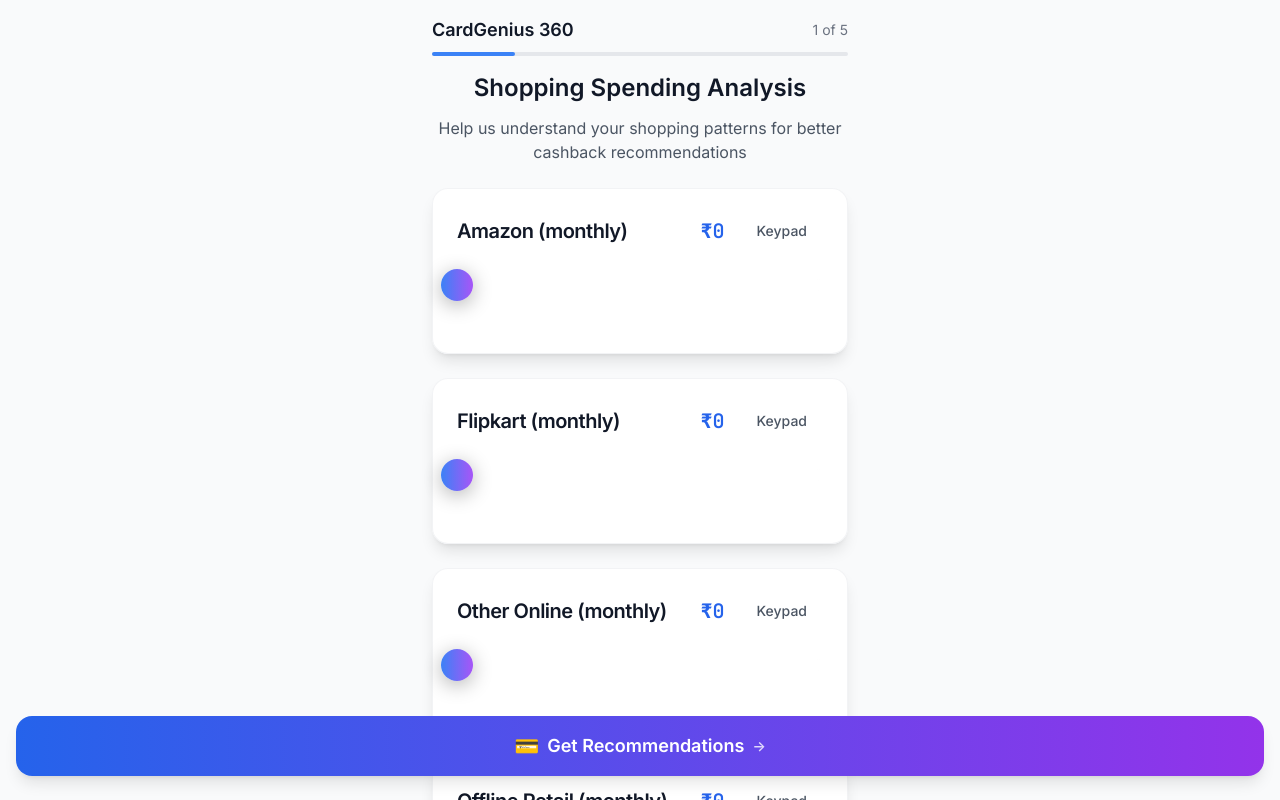
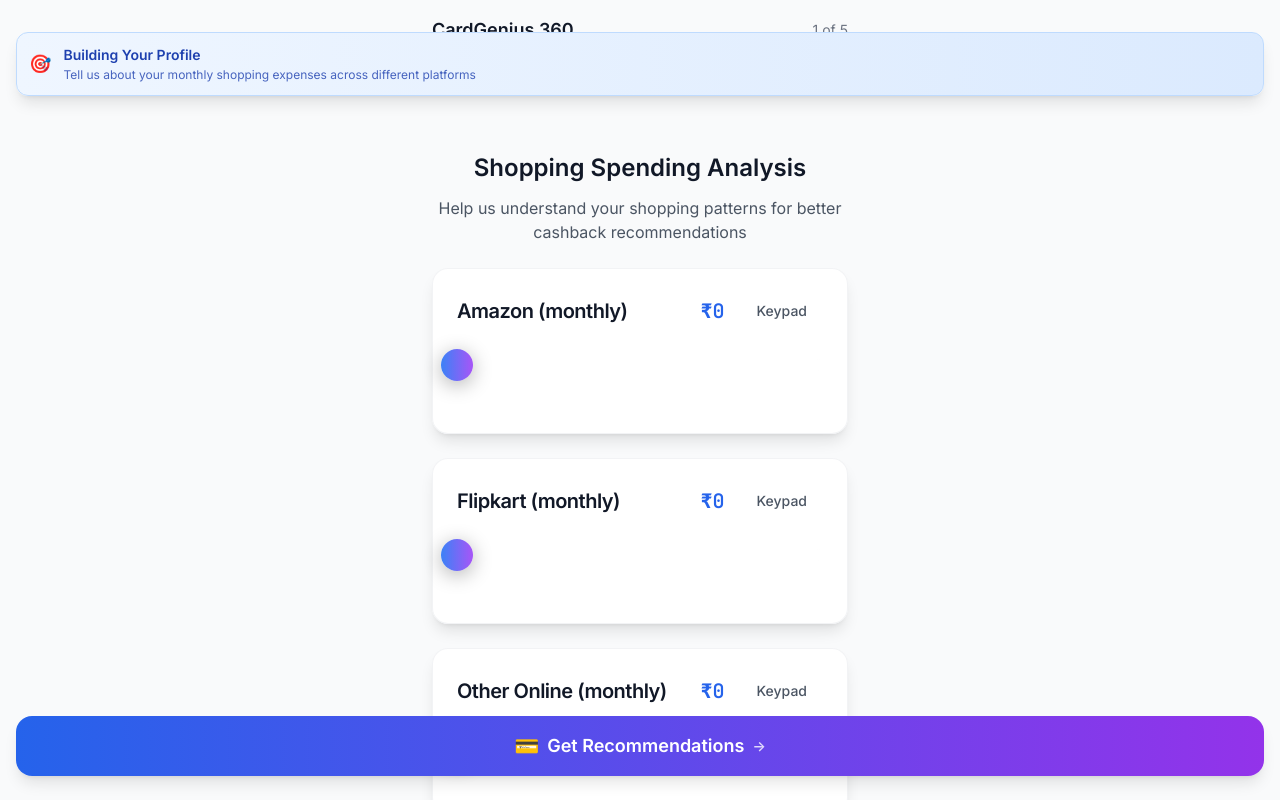
Before and after one commit to mohsinfd/cg360, a React (Vite) app: page / in a window 1280 px wide. Both pictures are taken after a click on the button "Use Default Order". Shown: the top 800 px of the page. Built offline with nearby package versions, Linux system fonts and the light colour scheme.

Commit message:
Implement top carousel toast system and fix CTA conflicts for all categories

```diff
--- /dev/null
+++ b/src/components/CarouselToast.tsx
@@ -0,0 +1,72 @@
+import React, { useState, useEffect } from 'react';
+
+interface ToastMessage {
+  id: string;
+  icon: string;
+  title: string;
+  message: string;
+  color: 'blue' | 'green' | 'purple' | 'orange';
+}
+
+interface CarouselToastProps {
+  messages: ToastMessage[];
+  interval?: number; // milliseconds
+}
+
+const CarouselToast: React.FC<CarouselToastProps> = ({
+  messages,
+  interval = 3000
+}) => {
+  const [currentIndex, setCurrentIndex] = useState(0);
+
+  useEffect(() => {
+    if (messages.length <= 1) return;
+
+    const timer = setInterval(() => {
+      setCurrentIndex((prev) => (prev + 1) % messages.length);
+    }, interval);
+
+    return () => clearInterval(timer);
+  }, [messages.length, interval]);
+
+  if (messages.length === 0) return null;
+
+  const currentMessage = messages[currentIndex];
+  const colorClasses = {
+    blue: 'from-blue-50 to-blue-100 border-blue-200 text-blue-800',
+    green: 'from-green-50 to-green-100 border-green-200 text-green-800',
+    purple: 'from-purple-50 to-purple-100 border-purple-200 text-purple-800',
+    orange: 'from-orange-50 to-orange-100 border-orange-200 text-orange-800'
+  };
+
+  return (
+    <div className="fixed top-0 left-0 right-0 z-50 px-4 pt-2 pb-1">
+      <div
+        className={`bg-gradient-to-r ${colorClasses[currentMessage.color]} border rounded-xl p-3 shadow-lg transition-all duration-500 transform`}
+        key={currentMessage.id}
+      >
+        <div className="flex items-center gap-3">
+          <span className="text-lg">{currentMessage.icon}</span>
+          <div className="flex-1">
+            <p className="font-semibold text-sm">{currentMessage.title}</p>
+            <p className="text-xs opacity-80 mt-0.5">{currentMessage.message}</p>
+          </div>
+          {messages.length > 1 && (
+            <div className="flex gap-1">
+              {messages.map((_, index) => (
+                <div
+                  key={index}
+                  className={`w-1.5 h-1.5 rounded-full transition-all duration-300 ${
+                    index === currentIndex ? 'bg-current opacity-100' : 'bg-current opacity-30'
+                  }`}
+                />
+              ))}
+            </div>
+          )}
+        </div>
+      </div>
+    </div>
+  );
+};
+
+export default CarouselToast;
--- a/src/components/CategoryPanel.tsx
+++ b/src/components/CategoryPanel.tsx
@@ -4,6 +4,7 @@
 import InputSlider from './InputSlider';
 import LoungePicker from './LoungePicker';
 import EligibilityForm from './EligibilityForm';
+import CarouselToast from './CarouselToast';
 
 interface CategoryPanelProps {
   category: CategoryKey;
@@ -99,7 +100,7 @@
   const categoryPrompt = JOURNEY_MESSAGES.category_prompts[category];
 
   return (
-    <div className="space-y-6">
+    <div className="space-y-6 pt-20">
       <div className="text-center">
         <h2 className="text-2xl font-semibold text-gray-900 mb-3">
           {categoryPrompt.title}
@@ -133,39 +134,36 @@
             {config.fields.map(renderField)}
           </div>
 
-          {/* Consolidated Progressive Banner */}
+          {/* Carousel Toast Messages */}
+          <CarouselToast
+            messages={[
+              {
+                id: 'profile-building',
+                icon: '🎯',
+                title: categoryIndex === 0 ? 'Building Your Profile' : 'Profile Progress',
+                message: categoryPrompt.fields_intro,
+                color: 'blue' as const
+              },
+              ...(hasResults ? [{
+                id: 'previous-analysis',
+                icon: '✅',
+                title: 'Analysis Complete',
+                message: `${categoryIndex === 0 ? 'Shopping' : 'Previous categories'} analyzed successfully`,
+                color: 'green' as const
+              }] : []),
+              ...(hasResults ? [{
+                id: 'next-insights',
+                icon: '💡',
+                title: 'Unlock More Insights',
+                message: `Add ${config.label.toLowerCase()} to unlock more insights`,
+                color: 'purple' as const
+              }] : [])
+            ]}
+          />
+
+            {/* Universal CTA Design - No Conflicting Buttons */}
             <div className="space-y-4">
-            {/* Single Progressive Message */}
-            <div className="text-center p-4 bg-gradient-to-r from-blue-50 to-purple-50 border border-blue-200 rounded-xl">
-              <div className="flex items-center justify-center gap-2 mb-2">
-                <span className="text-blue-600">🎯</span>
-                <p className="text-blue-800 font-semibold">
-                  {categoryIndex === 0 ? 'Building Your Profile' :
-                   categoryIndex < 3 ? 'Profile Progress' :
-                   'Almost Complete!'}
-                </p>
-              </div>
-
-              {/* Dynamic Progress Message */}
-              <p className="text-blue-700 text-sm mb-2">
-                {hasResults ?
-                  `✅ ${categoryIndex === 0 ? 'Shopping' : 'Previous categories'} analyzed. ${categoryPrompt.fields_intro}` :
-                  categoryPrompt.fields_intro
-                }
-              </p>
-
-              {/* Next Action Hint */}
-              {hasResults && (
-                <p className="text-purple-600 text-xs font-medium">
-                  💡 Add {config.label.toLowerCase()} to unlock more insights
-                </p>
-              )}
-            </div>
-
-            {/* Simplified CTA Design */}
-            {categoryIndex === 0 ? (
-              <div className="space-y-4">
-                {/* Secondary Skip Button */}
+              {/* Secondary Skip Button - Always Available */}
               <button
                 onClick={onSkip}
                 className="w-full bg-gray-100 text-gray-600 py-2 px-4 rounded-lg text-sm font-medium hover:bg-gray-200 transition-colors duration-200"
@@ -190,24 +188,6 @@
               {/* Spacer to prevent content overlap */}
               <div className="h-20"></div>
             </div>
-            ) : (
-              /* Other Categories: Standard Layout */
-              <div className="flex flex-col sm:flex-row gap-4">
-                <button
-                  onClick={onSkip}
-                  className="flex-1 btn-secondary"
-                >
-                  Skip This Category
-                </button>
-                <button
-                  onClick={handleComplete}
-                  className="flex-1 btn-primary"
-                >
-                  {hasResults ? 'Continue Analysis' : 'Get Recommendations'}
-                </button>
-              </div>
-            )}
-          </div>
         </>
       )}
     </div>
```
Lines whose indentation alone changed are shown as unchanged.
